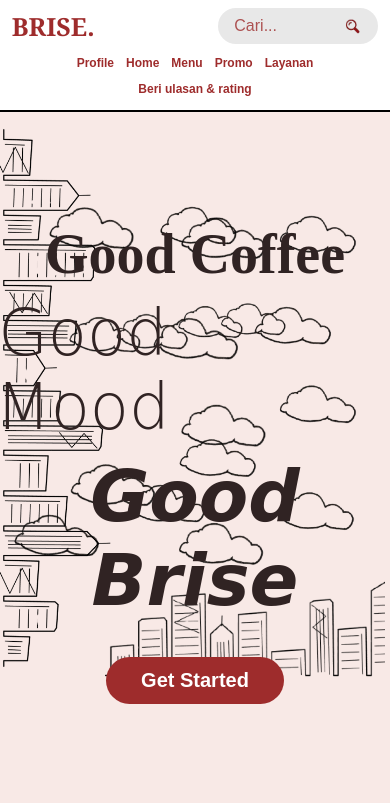
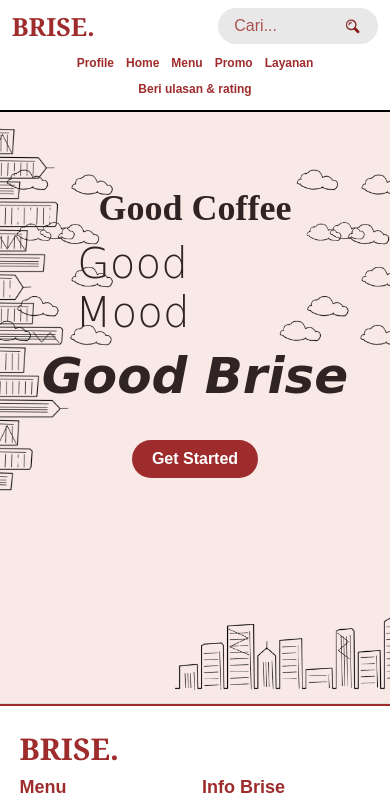
Before and after one commit to mrnazz7907-oss/Sip-Brise-Project, a plain HTML site: page index.html in a window 390 px wide. Shown: the top 803 px of the page. Drawn offline with nearby package versions, Linux system fonts and the light colour scheme; a script that the page names is missing; a web font is replaced by a local one.

```diff
--- a/index.css
+++ b/index.css
@@ -1,8 +1,7 @@
             .main-based {
                 width: 100%;
                 min-height: 85vh;
-                padding-top: 110px;
-                padding-bottom: 60px;
+                padding: 110px 20px 60px;
                 background-image:
                     url("images/kota.kirinobg.png"),
                     url("images/awan.1nobg.png"),
@@ -12,7 +11,7 @@
                 background-position:
                     left -10px top 10px,     /* Gedung kiri: mulai di bawah header */
                     right 120px top 90px,    /* Awan kanan */
-        right 5px top 455px,
+                    right 5px bottom 0,
                     left 120px top 90px;
             /* Kota kanan bawah: geser angka 430px agar pas di atas footer */
                 background-size:
@@ -57,3 +56,35 @@
                 background-color: #471212;
                 transform: scale(1.03); /* Efek membesar sedikit saat ditunjuk kursor */
             }
+
+            @media (max-width: 600px) {
+                .main-based {
+                    min-height: 70vh;
+                    padding: 75px 16px 100px;
+                    background-position:
+                    left -15px top 5px,
+                    right -15px top 55px,
+                    right -5px bottom 0,
+                    left -15px top 55px;
+                    background-size:
+                    90px auto,
+                    130px auto,
+                    220px auto,
+                    130px auto;
+                }
+                .title-coffe {
+                    font-size: 36px;
+                }
+                .title-mood {
+                    font-size: 42px;
+                    margin-right: 125px;
+                }
+                .title-brise {
+                    font-size: 50px;
+                }
+                .get-started-btn {
+                    padding: 10px 20px;
+                    font-size: 16px;
+                }
+
+            }
```
Also changed, not shown: home.css (+13 -0 lines), home.html (+0 -2 lines), promo.html (+1 -2 lines). Lines whose indentation alone changed are shown as unchanged.
